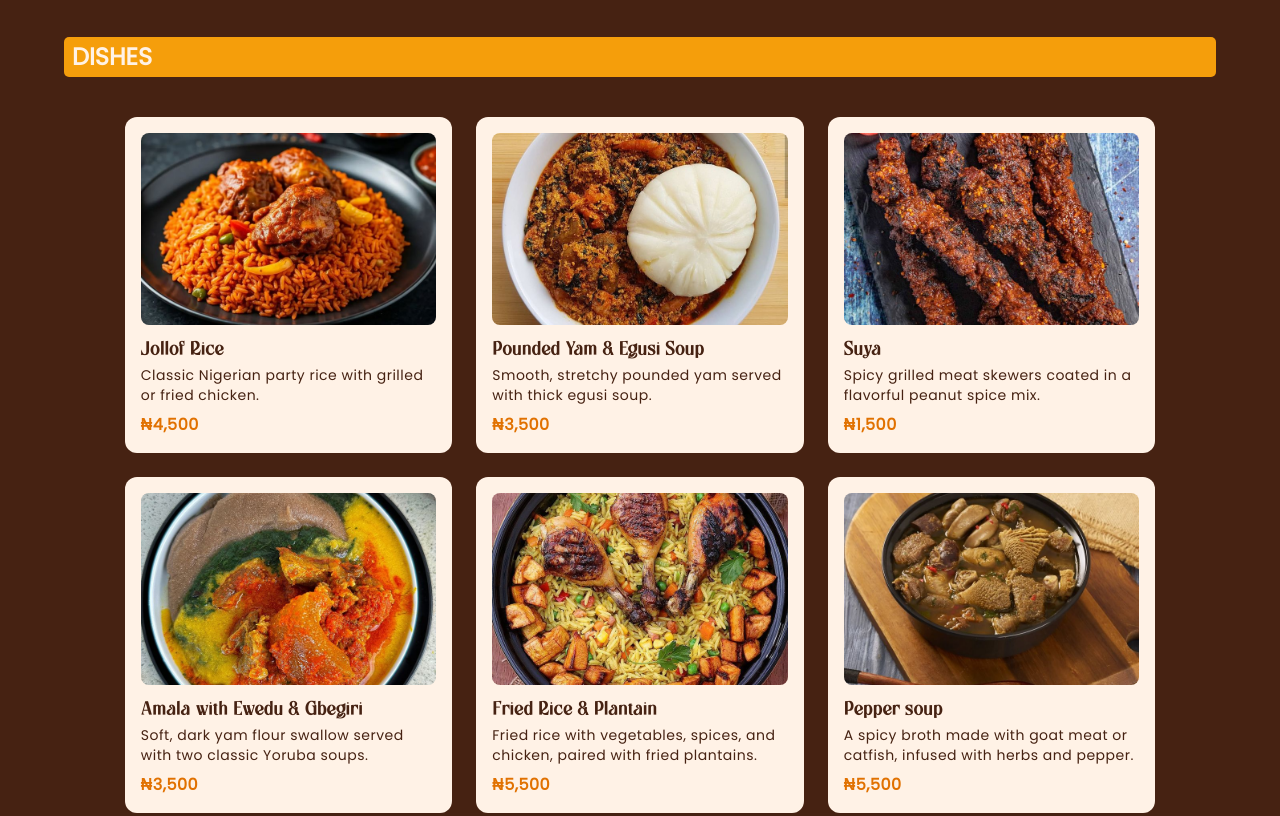
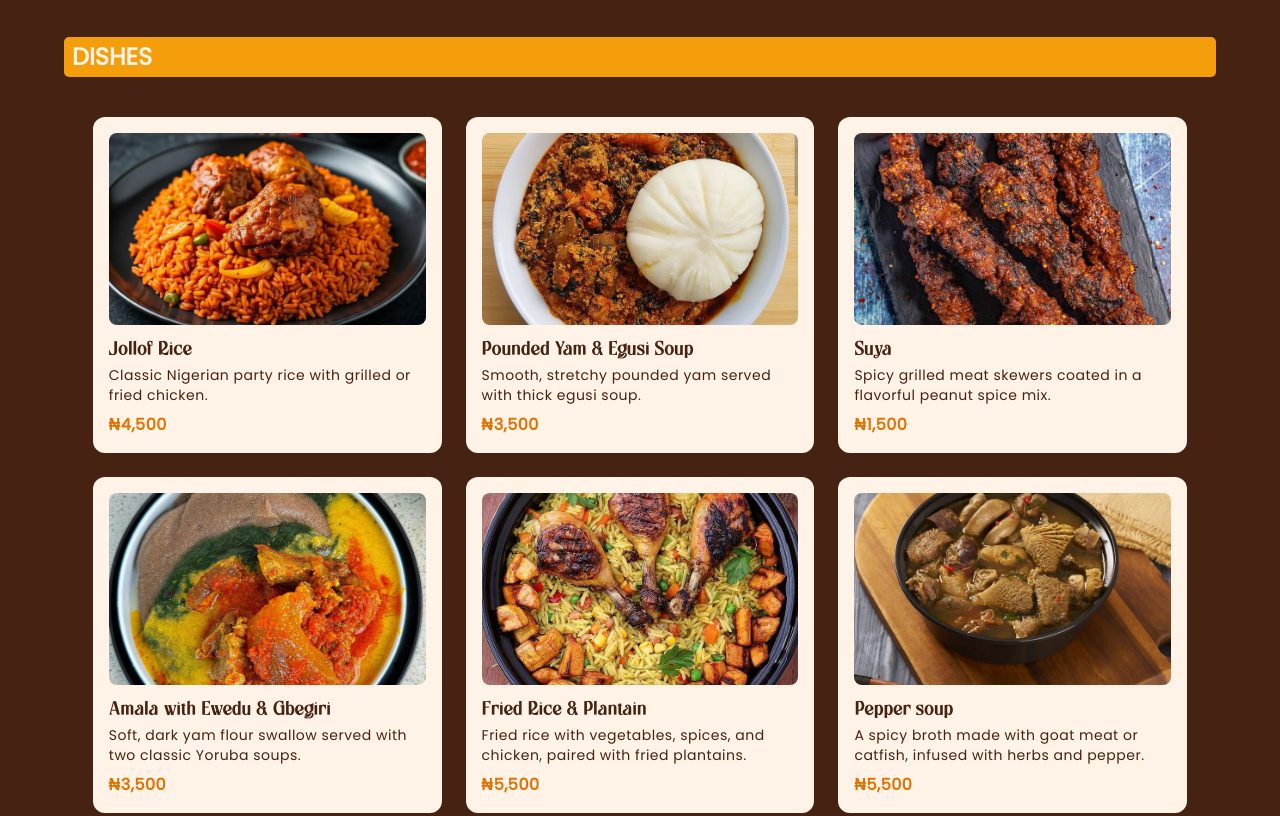
Before and after one commit to Aj-codes-2026/Savory-Naija-Website, a website: page index.html in a window 1280 px wide. Shown: the part 1494-2310 px from the top of the page. Drawn offline with nearby package versions, Linux system fonts and the light colour scheme.

Commit message:
Fix: overflow issue on mobile view

```diff
--- a/index.html
+++ b/index.html
@@ -98,7 +98,7 @@
           <h2 class="text-3xl md:text-5xl font-bold text-center mb-10">Menu</h2>
           <h3 class="my-10 py-1 px-2 rounded-[5px] uppercase font-bold bg-highlight w-full text-2xl tracking-normal">Dishes</h3>
 
-          <div class="grid gap-6 grid-cols-1 sm:grid-cols-2 lg:grid-cols-3 w-[95%] m-auto px-8">
+          <div class="grid gap-6 grid-cols-1 sm:grid-cols-2 lg:grid-cols-3 w-[95%] m-auto">
             <div class="relative md:w-full m-auto text-main hover:text-secondary bg-secondary p-4 rounded-xl hover:bg-main hover:shadow-glow hover:scale-105 text-center md:text-left transition-all">
               <div class="overlay"><img src="Images/Logo.png" alt="logo" class="w-25 md:w-27 aspect-square"/></div>
               <img src="Images/Food/4b70964e686d8621d34ea2693a12d58e.jpg" alt="Jollof Rice" class="rounded-lg mb-3 w-full h-40 md:h-48 object-cover">
--- a/input.css
+++ b/input.css
@@ -418,6 +418,7 @@
     display: flex;
     align-items: center;
     justify-content: center;
+    overflow: hidden;
   }
 
   .over-div {
```
Also changed, not shown: output.css.
